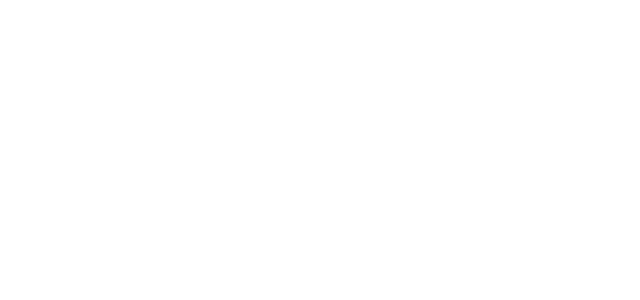
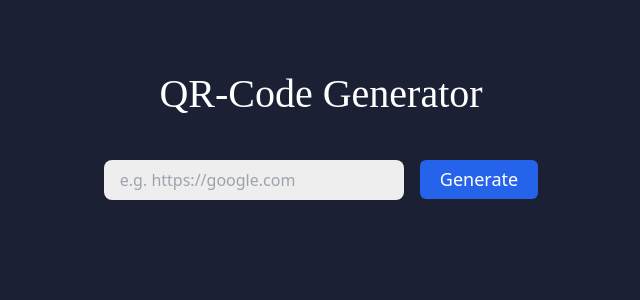
Before and after one commit to jenil-patel97/Qr-Code, a React (Create React App) app: page / in a window 1280 px wide. Shown: the top 300 px of the page, without its empty margins (319-959 px from the left). Built offline with nearby package versions, Linux system fonts and the light colour scheme; a web font is replaced by a local one.

Commit message:
feat : App

```diff
--- a/package.json
+++ b/package.json
@@ -42,6 +42,7 @@
     ]
   },
   "devDependencies": {
+    "@types/qrcode": "^1.5.0",
     "autoprefixer": "^10.4.13",
     "postcss": "^8.4.18",
     "tailwindcss": "^3.2.1"
--- a/src/App.tsx
+++ b/src/App.tsx
@@ -1,8 +1,60 @@
+import QrCode from "qrcode";
+import { useState } from "react";
 
 function App() {
+  const [url, setUrl] = useState("");
+  const [qr, setQr] = useState("");
+
+  const GenerateQRCode = () => {
+    QrCode.toDataURL(
+      url,
+      {
+        width: 200,
+        margin: 1,
+      },
+      (err, url) => {
+        if (err) return console.error(err);
+        setQr(url);
+      }
+    );
+  };
+
   return (
-    <div className="">
-
+    <div className="bg-[#1b2034] h-screen md:py-16 py-4 text-center">
+      <div className="">
+        <h1 className="text-[2.5rem] mb-3 text-white font-Viaoda">QR-Code Generator</h1>
+        <input
+          className="w-full max-w-[300px] px-[1rem] py-[0.5rem] mr-[1rem] mt-6 rounded-[0.5rem] appearance-none outline-none border-none bg-[#EEE]"
+          type="text"
+          value={url}
+          onChange={(e) => setUrl(e.target.value)}
+          placeholder="e.g. https://google.com"
+        />
+        <button
+          onClick={GenerateQRCode}
+          className="bg-blue-600 hover:bg-blue-500 text-white rounded-md px-5 py-[6px] md:mt-2 mt-8 text-[18px]"
+        >
+          Generate
+        </button>
+        {qr && (
+          <>
+            <img
+              src={qr}
+              alt="data"
+              className="md:ml-[530px] ml-[90px] mt-10"
+            />
+            <div className="mt-10 md:mr-[100px]">
+              <a
+                href={qr}
+                download="qrcode.png"
+                className="bg-blue-600 hover:bg-blue-500 text-white rounded-md px-5 py-[8px] mt-2 text-[18px]"
+              >
+                Download
+              </a>
+            </div>
+          </>
+        )}
+      </div>
     </div>
   );
 }
```
Also changed, not shown: 1 other file (tests, documents, lock files or other folders).
